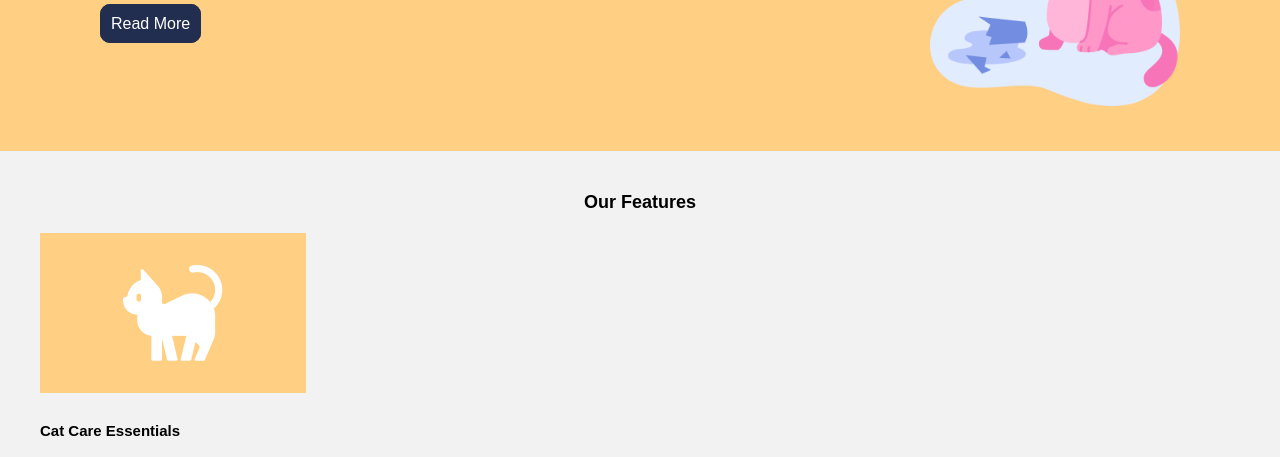
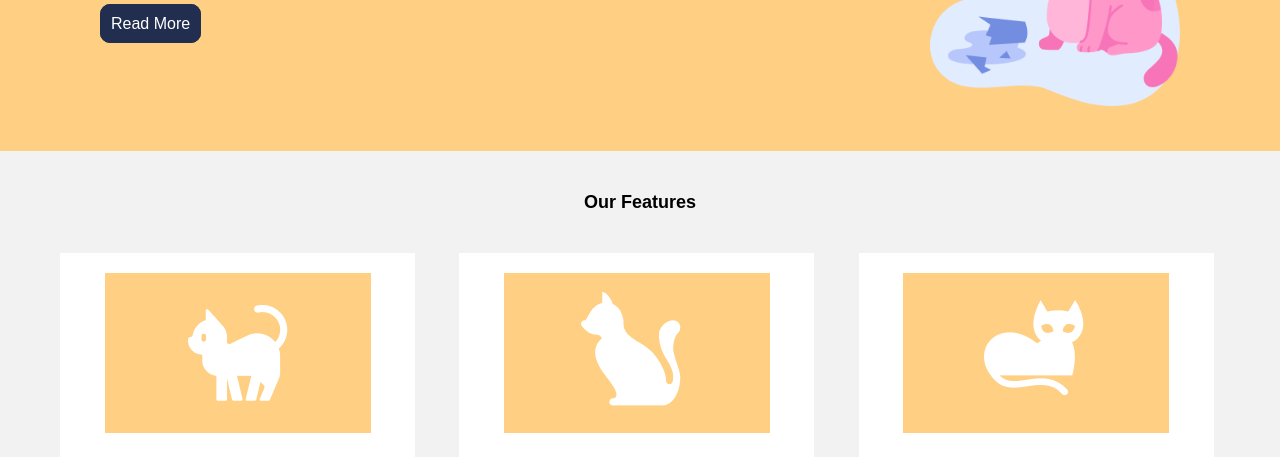
Before and after one commit to katterson/COMM672_assignmentM5, a plain HTML site: page purrfectvibes/index.html in a window 1280 px wide. Shown: the part 279-736 px from the top of the page. Drawn offline with Linux system fonts and the light colour scheme.

Commit message:
updated-feature styles

```diff
--- a/purrfectvibes/css/styles.css
+++ b/purrfectvibes/css/styles.css
@@ -40,7 +40,7 @@
     max-width: 1200px;
     margin: 0 auto;
     padding: 10px;
-    background-color: azure;
+    background-color: aliceblue;
     position: sticky;
     z-index: 999;
     top: 0;
@@ -96,3 +96,11 @@
     padding-right: 60px;
     float: right;
 }
+.feature-block {
+    width: 315px;
+    padding: 20px;
+    margin: 20px;
+    display: inline-block;
+    text-align: center;
+    background: white;
+}
```
